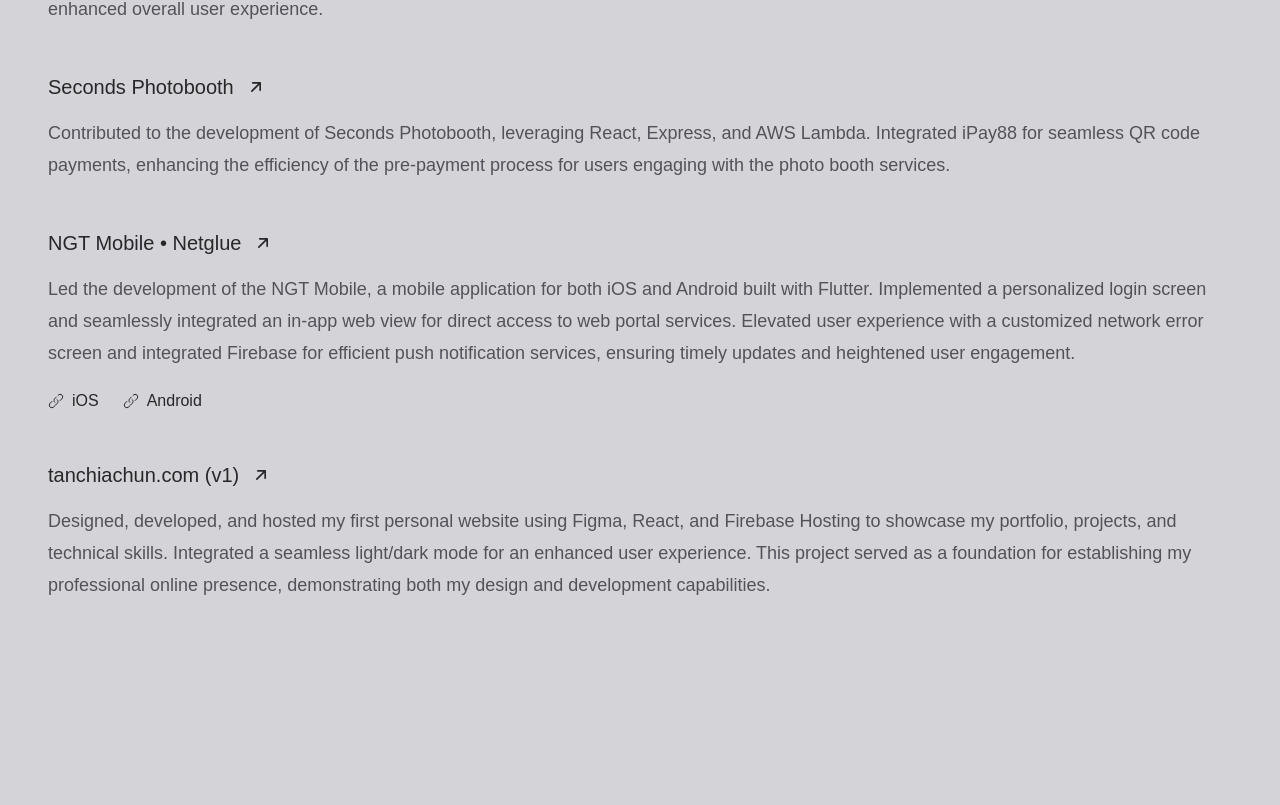
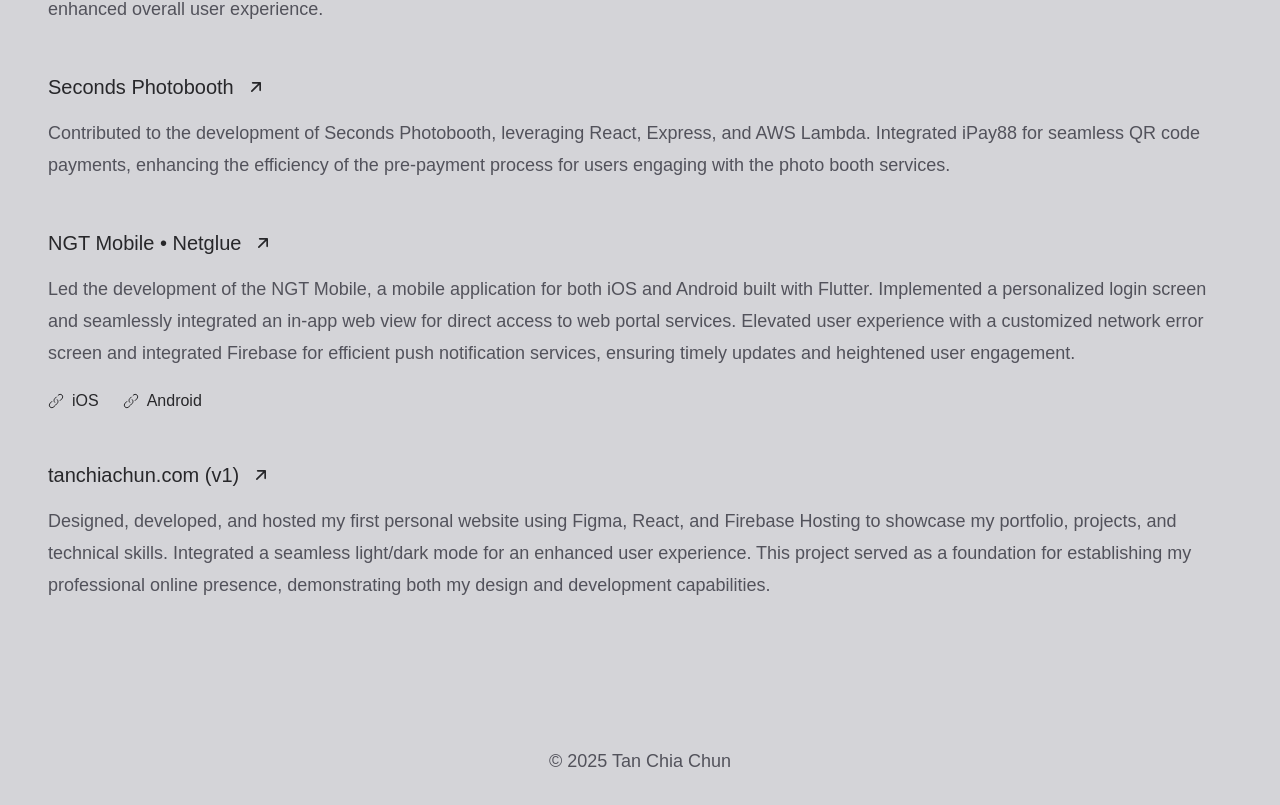
Before and after one commit to jeremyytann/tanchiachun-com-v2, a Next.js app: page / in a window 1280 px wide. Shown: the part 1963-2768 px from the top of the page. Built offline with nearby package versions, Linux system fonts and the light colour scheme.

Commit message:
build: Implementation - Footer

```diff
--- a/src/app/page.tsx
+++ b/src/app/page.tsx
@@ -1,7 +1,7 @@
 import Experience from "@/components/home/experience";
 import Projects from "@/components/home/projects";
 import Introduction from "@/components/home/introduction";
-import Image from "next/image";
+import Footer from "@/components/home/footer";
 
 export default function Home() {
   return (
@@ -9,6 +9,7 @@
       <Introduction />
       <Experience />
       <Projects />
+      <Footer />
     </div>
   );
 }
--- /dev/null
+++ b/src/components/home/footer.tsx
@@ -0,0 +1,9 @@
+export default function Footer() {
+  return (
+    <div className="flex justify-center">
+      <p className="text-md md:text-lg font-light color-primary leading-8">
+        © 2025 Tan Chia Chun
+      </p>
+    </div>
+  );
+}
```
